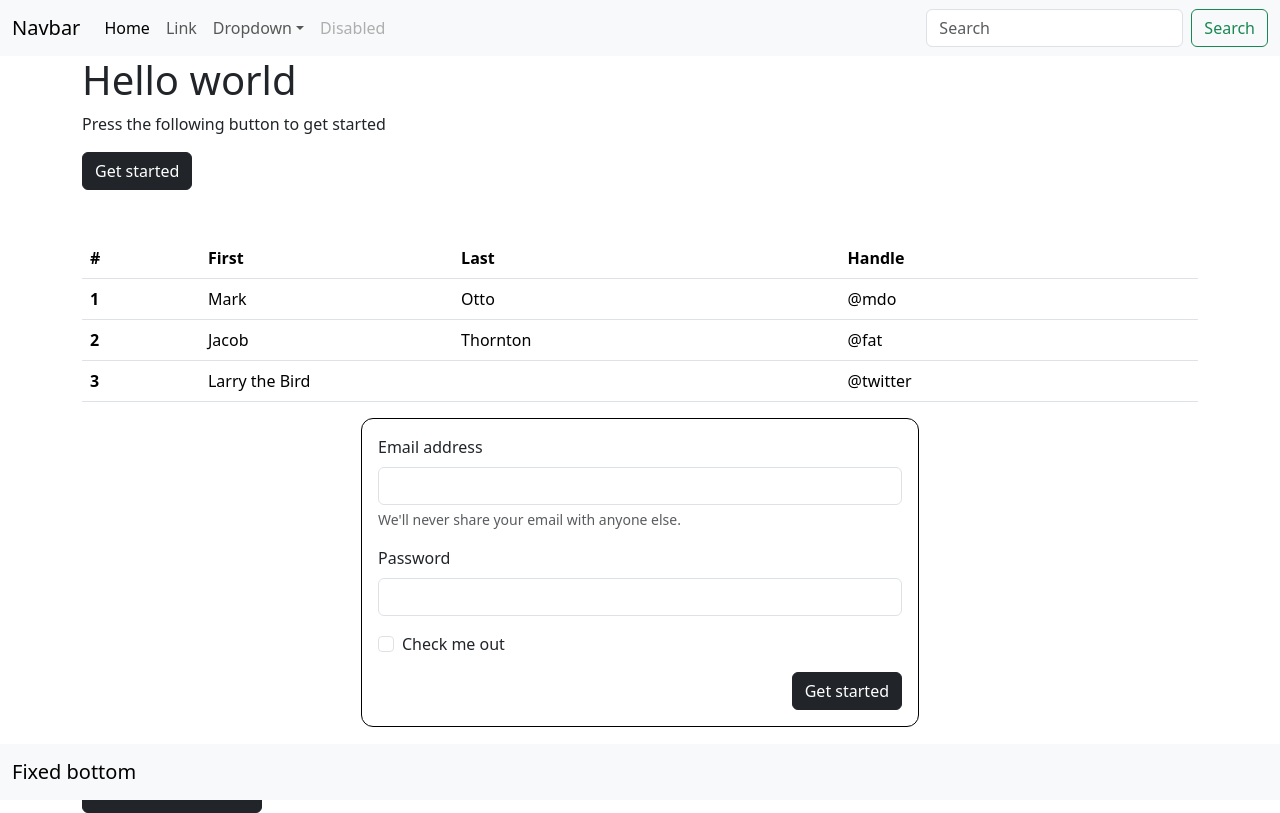
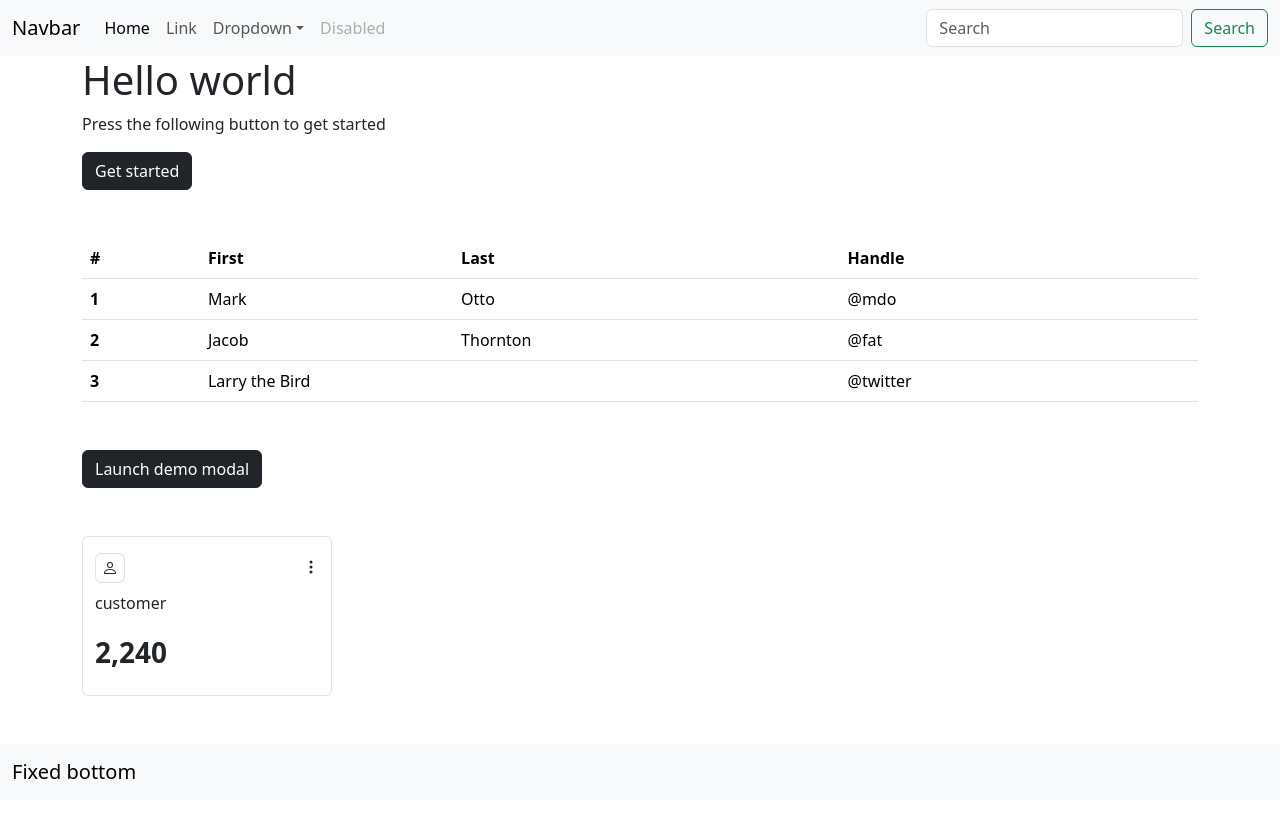
Before and after one commit to steffengroenandersen/svelte-bootstrap, a Svelte app: page / in a window 1280 px wide. Built offline with nearby package versions, Linux system fonts and the light colour scheme.

Commit message:
Add card

```diff
--- a/src/App.svelte
+++ b/src/App.svelte
@@ -63,23 +63,68 @@
   <h1>Hello world</h1>
   <p>Press the following button to get started</p>
 
-  <!-- Button -->
-
   <Button onButtonClick={handleButtonClick} buttonText={"Get started"} />
 
-  <!-- Table -->
   <div class="mt-5">
     <Table data={tableData} />
   </div>
 
-  <div class="col-6 offset-3"><LoginForm /></div>
+  <!-- <div class="col-6 offset-3"><LoginForm /></div> -->
 
-  <!-- Button trigger modal -->
   <div class="mt-5">
     <button type="button" class="btn btn-dark" data-bs-toggle="modal" data-bs-target="#exampleModal">
       Launch demo modal
     </button>
     <Modal modalType={"add-user"} />
+  </div>
+
+  <br />
+  <br />
+
+  <div class="card-1 border rounded">
+    <div class="container">
+      <div class="row">
+        <div class="col mt-3">
+          <div
+            class="border rounded d-flex justify-content-center align-items-center"
+            style="height: 30px; width: 30px;"
+          >
+            <svg
+              xmlns="http://www.w3.org/2000/svg"
+              width="16"
+              height="16"
+              fill="currentColor"
+              class="bi bi-person"
+              viewBox="0 0 16 16"
+            >
+              <path
+                d="M8 8a3 3 0 1 0 0-6 3 3 0 0 0 0 6m2-3a2 2 0 1 1-4 0 2 2 0 0 1 4 0m4 8c0 1-1 1-1 1H3s-1 0-1-1 1-4 6-4 6 3 6 4m-1-.004c-.001-.246-.154-.986-.832-1.664C11.516 10.68 10.289 10 8 10s-3.516.68-4.168 1.332c-.678.678-.83 1.418-.832 1.664z"
+              />
+            </svg>
+          </div>
+        </div>
+        <div class="col mt-3 d-flex justify-content-end">
+          <div>
+            <svg
+              xmlns="http://www.w3.org/2000/svg"
+              width="16"
+              height="16"
+              fill="currentColor"
+              class="bi bi-three-dots-vertical"
+              viewBox="0 0 16 16"
+            >
+              <path
+                d="M9.5 13a1.5 1.5 0 1 1-3 0 1.5 1.5 0 0 1 3 0m0-5a1.5 1.5 0 1 1-3 0 1.5 1.5 0 0 1 3 0m0-5a1.5 1.5 0 1 1-3 0 1.5 1.5 0 0 1 3 0"
+              />
+            </svg>
+          </div>
+        </div>
+      </div>
+      <div class="mt-2">
+        <p class="fw-light">customer</p>
+        <p class="fs-3 fw-bold">2,240</p>
+      </div>
+    </div>
   </div>
 </div>
 
@@ -88,7 +133,14 @@
 <!-- <Sidebar /> -->
 
 <!-- <div class="col-6 mt-5">
-  <Select bind:type />
+    <Select bind:type />
 
-  <Chart {config} />
-</div> -->
+    <Chart {config} />
+  </div> -->
+
+<style>
+  .card-1 {
+    height: 160px;
+    width: 250px;
+  }
+</style>
```
